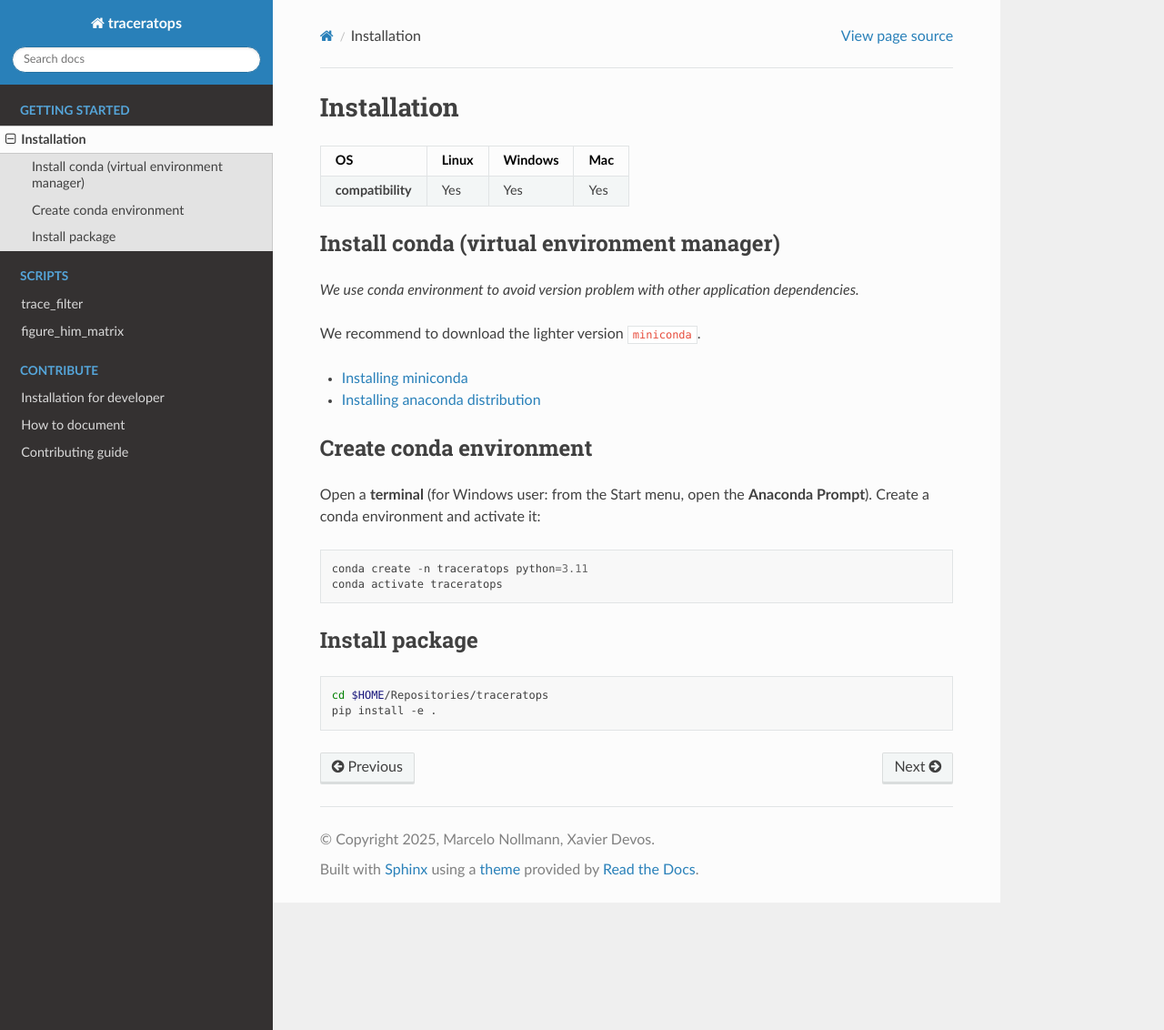
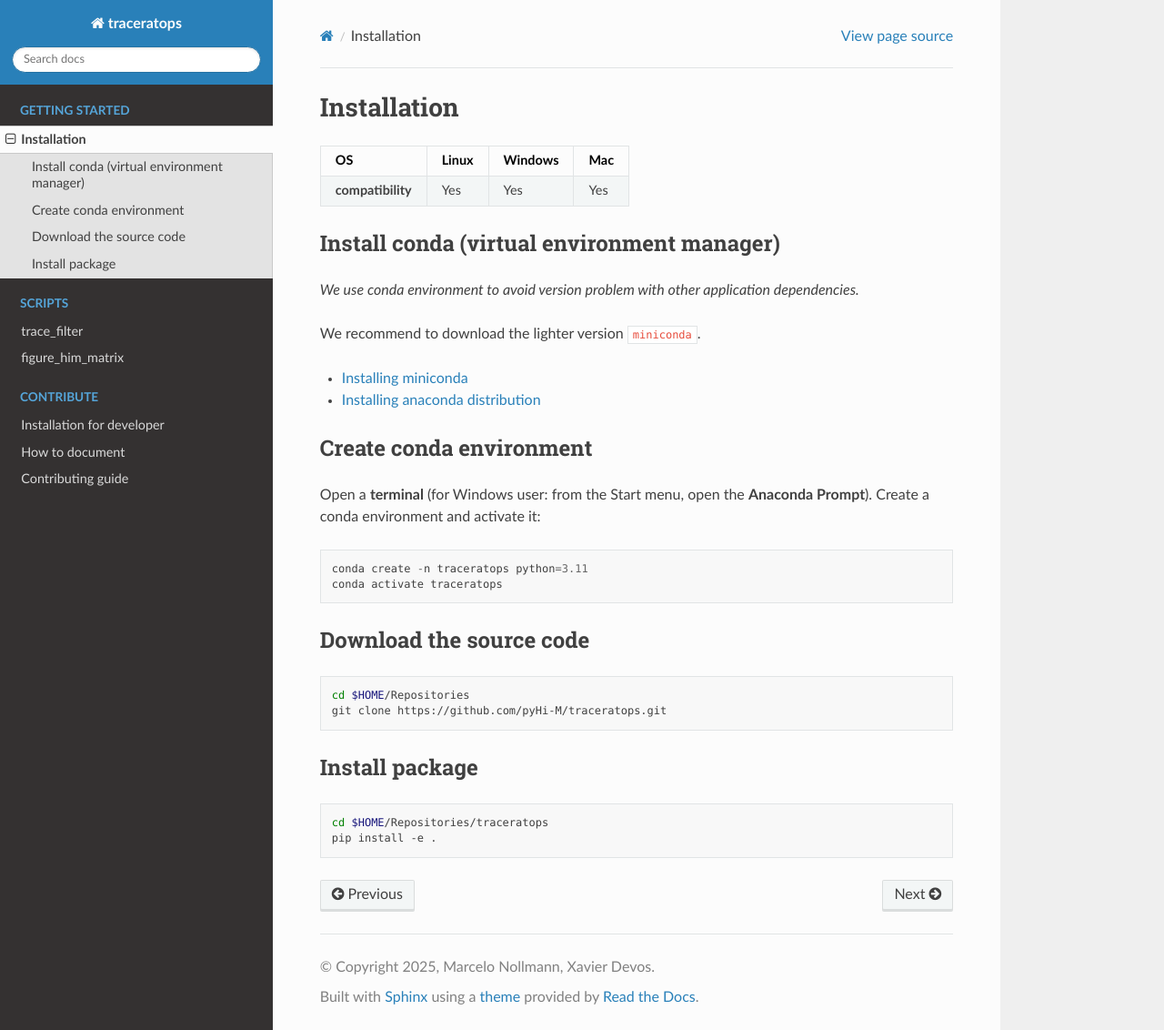
Before and after one commit to pyHi-M/traceratops, a Sphinx documentation site: the page built from docs/source/quickstart/installation.md, in a window 1280 px wide and 1132 px high. Shown: the whole window at 91% size. Built offline with Sphinx 7.4.7 and the Read the Docs theme 3.1.0, drawn with Linux system fonts in a browser that asks for light colours.

Commit message:
doc: install with git clone & RTD page inside the README [#27]

````diff
--- a/docs/source/quickstart/installation.md
+++ b/docs/source/quickstart/installation.md
@@ -22,6 +22,14 @@ conda create -n traceratops python=3.11
 conda activate traceratops
 ```
 
+## Download the source code
+
+```bash
+cd $HOME/Repositories
+git clone https://github.com/pyHi-M/traceratops.git
+```
+
+
 ## Install package
 
 ```bash
````
Also changed, not shown: README.md (+4 -1 lines).
